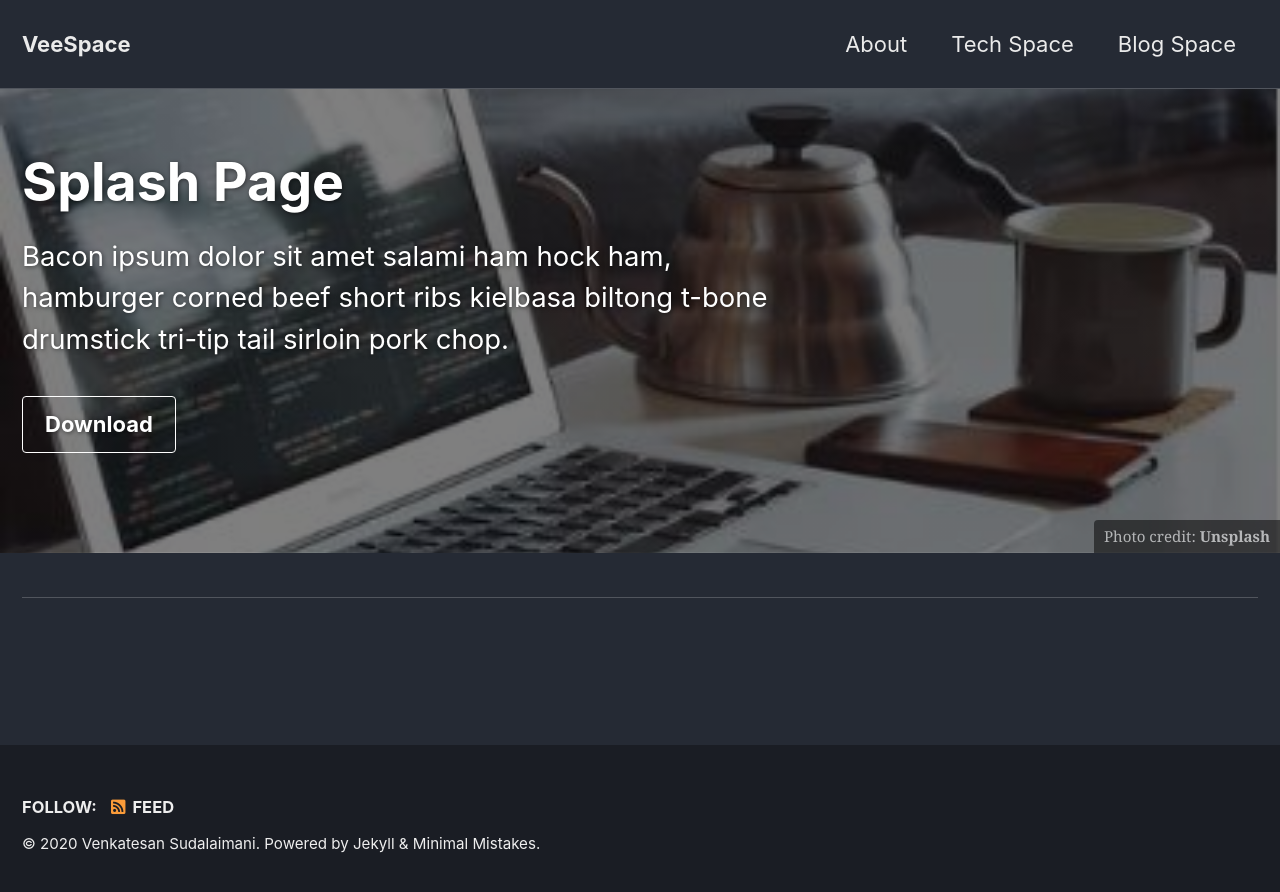
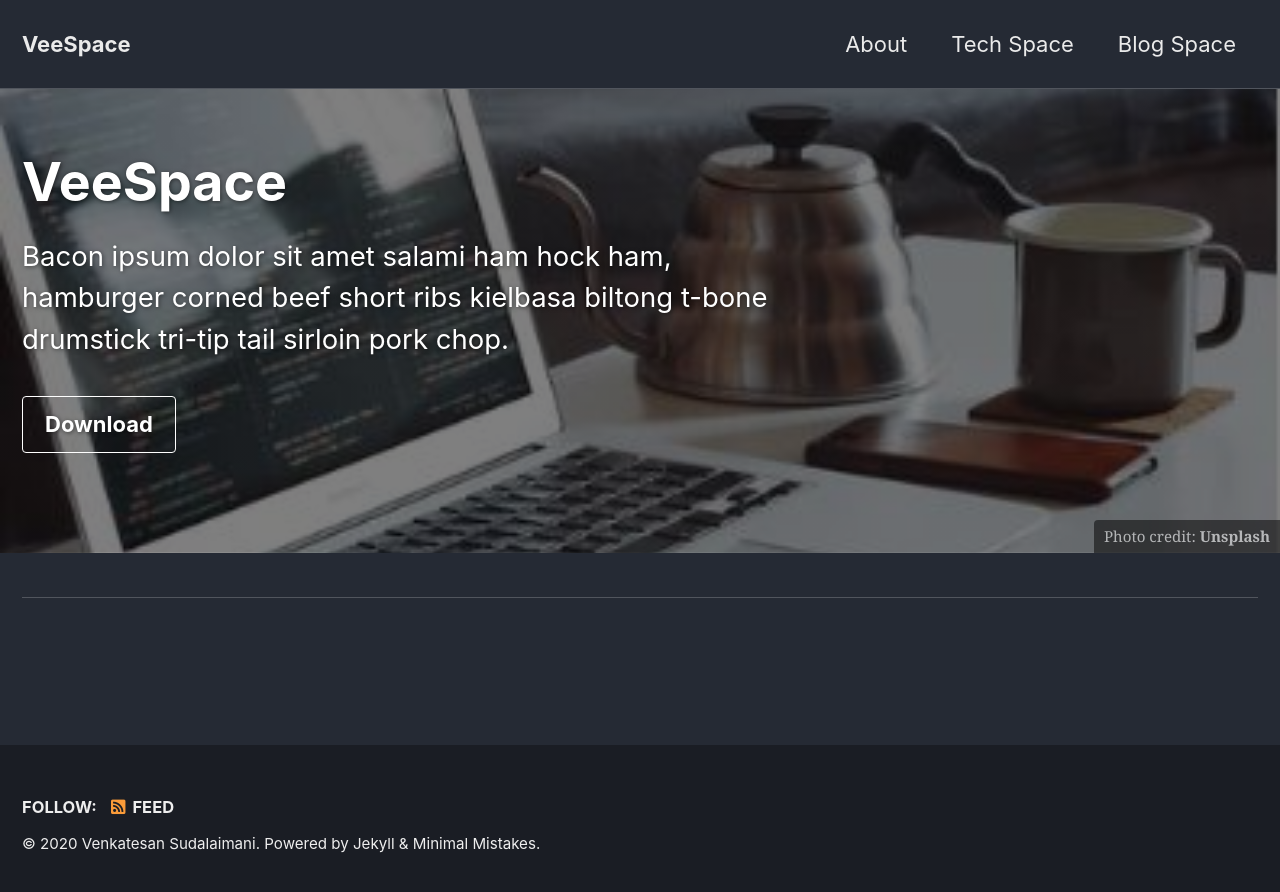
Before and after one commit to v-mirai/v-mirai.github.io, a Jekyll site: the page built from _pages/home.md, in a window 1280 px wide. Shown: the top 892 px of the page. Built offline with Jekyll 4.4.1, drawn with Linux system fonts in a browser that asks for light colours; cached includes are drawn as plain includes.

Commit message:
Trying out updates

```diff
--- a/_pages/home.md
+++ b/_pages/home.md
@@ -1,8 +1,8 @@
 ---
-title: "Splash Page"
+title: "VeeSpace"
 layout: splash
-permalink: /splash-page/
-date: 2016-03-23T11:48:41-04:00
+permalink: /
+#date: 2016-03-23T11:48:41-04:00
 header:
   overlay_color: "#000"
   overlay_filter: "0.5"
```
